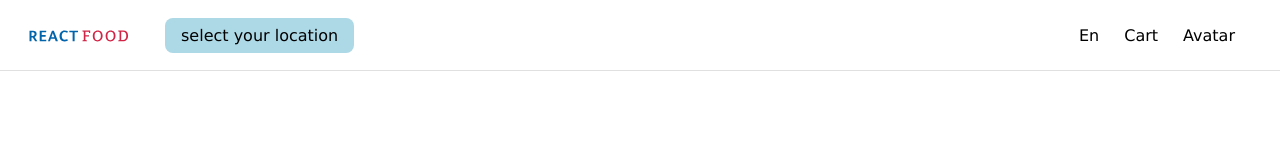
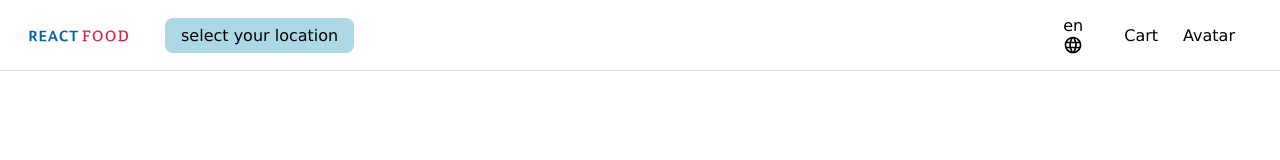
Before and after one commit to S-404/react-food, a React (Create React App) app: page / in a window 1280 px wide. Shown: the top 160 px of the page. Built offline with nearby package versions, Linux system fonts and the light colour scheme.

Commit message:
implement LanguageSwitcher.jsx -

```diff
--- a/src/components/UI/languageSwitcher/LanguageSwitcher.jsx
+++ b/src/components/UI/languageSwitcher/LanguageSwitcher.jsx
@@ -1,9 +1,31 @@
-import React from 'react';
+import React, {useState} from 'react';
+import LanguageIcon from '@mui/icons-material/Language';
+import {useSelector} from "react-redux";
+import './languageSwitcher.scss'
+import LanguagesList from "./languagesList/LanguagesList";
 
 const LanguageSwitcher = () => {
+    const selectedLang = useSelector(state => state.userData.lang)
+    const [languageListVisibility, setLanguageListVisibility] = useState(false)
+
+    const clickButtonHandler = () => {
+        setLanguageListVisibility((prevState) => !prevState)
+    }
+
     return (
-        <div>
-            En
+        <div className='languageSwitcher'>
+            <div
+                className='languageSwitcher__button'
+                onClick={clickButtonHandler}
+            >
+                <span>{selectedLang}</span>
+                <LanguageIcon fontSize='small'/>
+            </div>
+            {
+                languageListVisibility ?
+                <LanguagesList setVisibility={setLanguageListVisibility}/> :
+                null
+            }
         </div>
     );
 };
--- /dev/null
+++ b/src/components/UI/languageSwitcher/languageSwitcher.scss
@@ -0,0 +1,34 @@
+.languageSwitcher{
+  position: relative;
+  .languageSwitcher__button{
+    display: flex;
+    flex-direction: column;
+    justify-content: center;
+    align-items: center;
+    padding: .5em 1em;
+    border-radius: var(--border-radius-val);
+    &:hover{
+      background-color: lightgray;
+      cursor: pointer;
+    }
+  }
+  .languageSwitcher__languagesList{
+    display: flex;
+    flex-direction: column;
+    background-color: white;
+    border: 1px solid lightgray;
+    border-radius: var(--border-radius-val);
+    padding: .5em;
+    position: absolute;
+    .languagesList__item{
+      min-width: 60px;
+      padding: .5em;
+      border-radius: var(--border-radius-val);
+      &:hover{
+        background-color: lightgray;
+        cursor: pointer;
+      }
+    }
+  }
+
+}
--- /dev/null
+++ b/src/components/UI/languageSwitcher/languagesList/LanguagesList.jsx
@@ -0,0 +1,35 @@
+import React from 'react';
+import CheckIcon from "@mui/icons-material/Check";
+import {useDispatch, useSelector} from "react-redux";
+import {setLang} from "../../../../store/toolKitRedux/userDataSlice";
+
+const LanguagesList = ({setVisibility}) => {
+    const selectedLang = useSelector(state => state.userData.lang)
+    const availableLang = useSelector(state => state.userData.availableLang)
+    const dispatch = useDispatch()
+    const langListItemClickHandler = (lang) => {
+        dispatch(setLang(lang))
+        setVisibility(false)
+    }
+    return (
+        <div
+            className={`languageSwitcher__languagesList`}>
+            {availableLang.map(item => (
+                <div
+                    id={`availableLang_listItem${item}`}
+                    className='languagesList__item'
+                    onClick={()=>langListItemClickHandler(item)}
+                >
+                    {item}
+                    {
+                        selectedLang === item ?
+                            <CheckIcon fontSize='small'/> :
+                            null
+                    }
+                </div>
+            ))}
+        </div>
+    );
+};
+
+export default LanguagesList;
```
